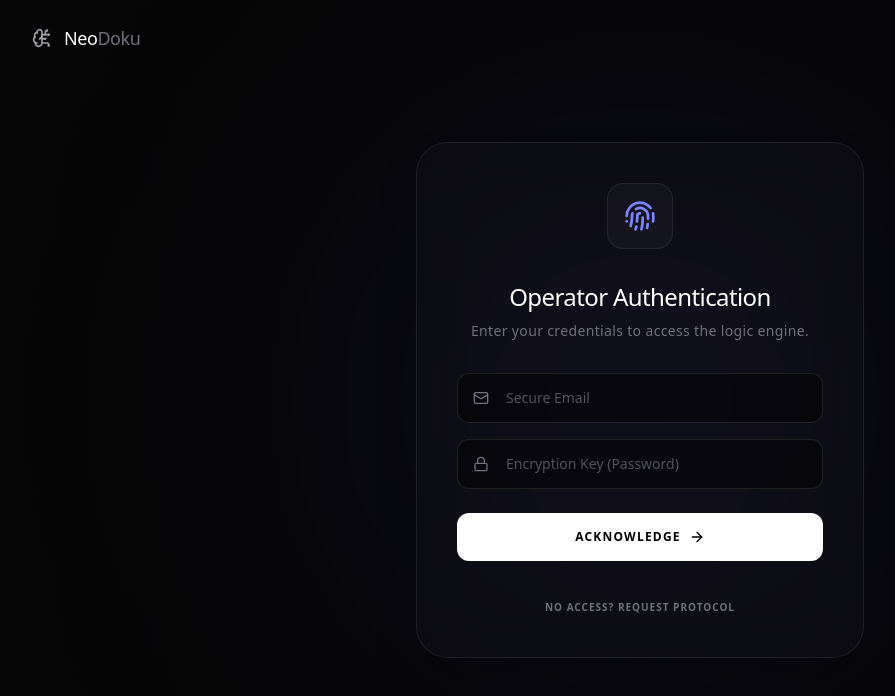
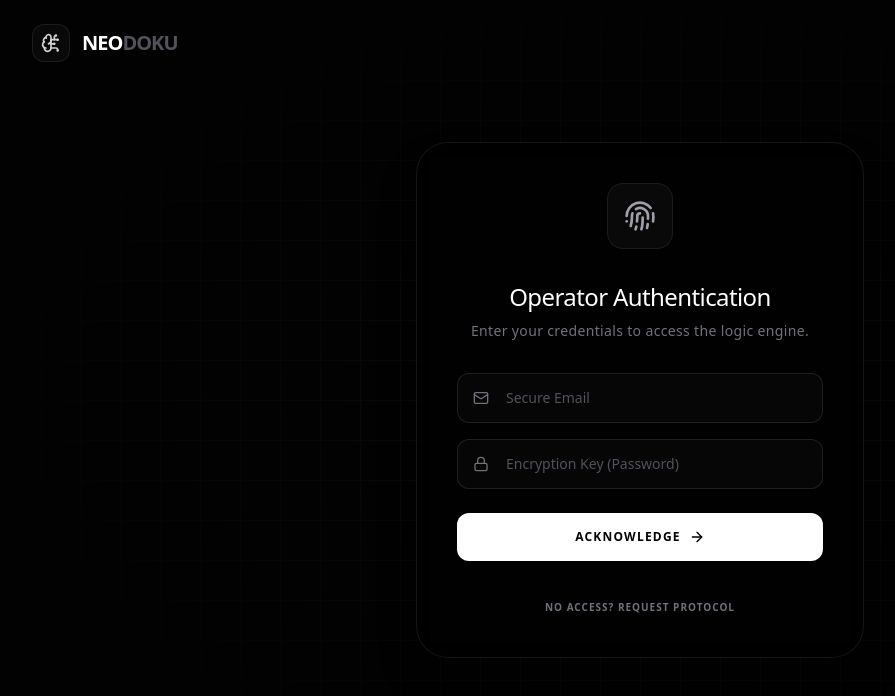
Before and after one commit to kaisaraka/sudoku-factorial, a Next.js app in the folder frontend/: page /login in a window 1280 px wide. Shown: the top 696 px of the page, without its empty margins (0-895 px from the left). Built offline with nearby package versions, Linux system fonts and the light colour scheme.

Commit message:
Unify design to Level 4 Cyberpunk Matrix

```diff
--- a/frontend/src/app/dashboard/page.tsx
+++ b/frontend/src/app/dashboard/page.tsx
@@ -21,16 +21,20 @@ export default function Dashboard() {
     router.push('/');
   };
 
-  if (isLoading) return <div className="min-h-screen bg-[#050505]"></div>;
+  if (isLoading) return <div className="min-h-screen bg-[#020202]"></div>;
 
   return (
-    <div className="min-h-screen bg-[#050505] text-zinc-300 pt-24 pb-12 px-4 sm:px-6 font-sans relative overflow-hidden">
-      <div className="absolute top-0 left-1/2 -translate-x-1/2 w-[80%] h-[500px] bg-indigo-500/5 rounded-[100%] blur-[120px] pointer-events-none" />
+    <div className="min-h-screen bg-[#020202] text-zinc-300 pt-24 pb-12 px-4 sm:px-6 font-sans relative overflow-hidden">
+      {/* Глобальный фон: Сетка и виньетка */}
+      <div className="absolute inset-0 z-0 opacity-[0.07] pointer-events-none" style={{ backgroundImage: `linear-gradient(#666 1px, transparent 1px), linear-gradient(90deg, #666 1px, transparent 1px)`, backgroundSize: '40px 40px' }} />
+      <div className="absolute inset-0 z-0 bg-[radial-gradient(ellipse_at_center,transparent_15%,#020202_82%)] pointer-events-none" />
 
       <nav className="absolute top-0 w-full left-0 px-6 sm:px-8 py-6 flex items-center justify-between z-10">
-        <Link href="/" className="flex items-center gap-3">
-          <BrainCircuit className="w-5 h-5 text-zinc-400" />
-          <span className="text-lg font-medium text-white tracking-tight">Neo<span className="text-zinc-500">Doku</span></span>
+        <Link href="/" className="flex items-center gap-3 group">
+          <div className="p-2 bg-white/[0.03] border border-white/[0.08] rounded-xl group-hover:bg-white/[0.06] transition-colors">
+            <BrainCircuit className="w-5 h-5 text-zinc-300" />
+          </div>
+          <span className="text-xl font-black text-white tracking-tighter">NEO<span className="text-zinc-600">DOKU</span></span>
         </Link>
         <div className="flex items-center gap-4 sm:gap-6">
           <div className="hidden sm:flex items-center gap-3">
@@ -38,8 +42,7 @@ export default function Dashboard() {
             <span className="text-[10px] font-medium text-zinc-500 uppercase tracking-widest">System Online</span>
           </div>
 
-          {/* Кнопка Upgrade to PRO (Уровень 4) */}
-          <button onClick={() => setShowProModal(true)} className="flex items-center gap-2 px-4 py-2 bg-gradient-to-r from-amber-500/10 to-orange-500/10 hover:from-amber-500/20 hover:to-orange-500/20 text-amber-500 border border-amber-500/30 hover:border-amber-500/50 rounded-full text-[10px] font-bold tracking-[0.1em] uppercase transition-all shadow-[0_0_15px_-5px_rgba(245,158,11,0.4)]">
+          <button onClick={() => setShowProModal(true)} className="flex items-center gap-2 px-4 py-2 bg-white/5 hover:bg-white/10 text-white border border-white/20 rounded-full text-[10px] font-bold tracking-[0.1em] uppercase transition-all shadow-[0_0_15px_-5px_rgba(255,255,255,0.2)]">
             <Crown className="w-3 h-3" />
             <span className="hidden sm:inline">Get Pro</span>
           </button>
@@ -57,8 +60,8 @@ export default function Dashboard() {
             <h1 className="text-3xl sm:text-4xl font-light text-white tracking-tight mb-2">Welcome back, Operator.</h1>
             <p className="text-zinc-500 font-light text-sm">Your cognitive metrics have been synchronized.</p>
           </div>
-          <div className="flex items-center gap-4 bg-white/[0.03] border border-white/10 px-5 py-3 rounded-2xl backdrop-blur-xl">
-            <Trophy className="w-5 h-5 text-indigo-400" />
+          <div className="flex items-center gap-4 bg-black/40 border border-white/10 px-5 py-3 rounded-2xl backdrop-blur-xl">
+            <Trophy className="w-5 h-5 text-zinc-300" />
             <div>
               <div className="text-[10px] text-zinc-500 uppercase tracking-widest font-semibold">Global Elo</div>
               <div className="font-mono text-white text-lg leading-none">1,542</div>
@@ -67,7 +70,7 @@ export default function Dashboard() {
         </div>
 
         <div className="grid grid-cols-1 md:grid-cols-2 lg:grid-cols-3 gap-6 mb-6">
-          <div className="lg:col-span-2 bg-gradient-to-br from-white/[0.05] to-transparent border border-white/[0.08] rounded-[2rem] p-8 sm:p-10 relative overflow-hidden group transition-all hover:border-white/15">
+          <div className="lg:col-span-2 bg-black/40 border border-white/[0.08] rounded-[2rem] p-8 sm:p-10 relative overflow-hidden group transition-all hover:border-white/15 backdrop-blur-md">
             <div className="relative z-10 h-full flex flex-col justify-between">
               <div>
                 <div className="w-12 h-12 bg-white/10 rounded-2xl flex items-center justify-center mb-6 backdrop-blur-md shadow-lg transition-transform group-hover:scale-105">
@@ -82,7 +85,7 @@ export default function Dashboard() {
             </div>
           </div>
 
-          <div className="bg-white/[0.02] border border-white/[0.08] rounded-[2rem] p-8 flex flex-col justify-between">
+          <div className="bg-black/40 border border-white/[0.08] rounded-[2rem] p-8 flex flex-col justify-between backdrop-blur-md">
             <div>
               <h3 className="text-[10px] text-zinc-500 uppercase tracking-widest font-semibold mb-8 flex items-center gap-2">
                 <TrendingUp className="w-4 h-4 text-zinc-400" /> Performance
@@ -106,29 +109,27 @@ export default function Dashboard() {
             <Activity className="w-3 h-3" /> Manual Protocol Selection
           </h3>
           <div className="grid grid-cols-1 sm:grid-cols-3 gap-4">
-            <Link href="/playground?difficulty=easy" className="bg-white/[0.02] border border-white/5 hover:bg-white/[0.06] p-6 rounded-2xl flex flex-col items-start gap-1 transition-all group">
-              <div className="text-white font-medium text-base tracking-wide group-hover:text-emerald-400 transition-colors">Easy</div>
+            <Link href="/playground?difficulty=easy" className="bg-black/40 backdrop-blur-md border border-white/5 hover:bg-white/[0.06] p-6 rounded-2xl flex flex-col items-start gap-1 transition-all group">
+              <div className="text-white font-medium text-base tracking-wide transition-colors">Easy</div>
               <p className="text-xs text-zinc-500 font-light">Warm up your logic circuits.</p>
             </Link>
-            <Link href="/playground?difficulty=medium" className="bg-white/[0.02] border border-white/5 hover:bg-white/[0.06] p-6 rounded-2xl flex flex-col items-start gap-1 transition-all group">
-              <div className="text-white font-medium text-base tracking-wide group-hover:text-amber-400 transition-colors">Medium</div>
+            <Link href="/playground?difficulty=medium" className="bg-black/40 backdrop-blur-md border border-white/5 hover:bg-white/[0.06] p-6 rounded-2xl flex flex-col items-start gap-1 transition-all group">
+              <div className="text-white font-medium text-base tracking-wide transition-colors">Medium</div>
               <p className="text-xs text-zinc-500 font-light">Standard competitive matrix.</p>
             </Link>
-            <Link href="/playground?difficulty=hard" className="bg-white/[0.02] border border-white/5 hover:bg-white/[0.06] p-6 rounded-2xl flex flex-col items-start gap-1 transition-all group">
-              <div className="text-white font-medium text-base tracking-wide group-hover:text-rose-400 transition-colors">Hardcore</div>
+            <Link href="/playground?difficulty=hard" className="bg-black/40 backdrop-blur-md border border-white/5 hover:bg-white/[0.06] p-6 rounded-2xl flex flex-col items-start gap-1 transition-all group">
+              <div className="text-white font-medium text-base tracking-wide transition-colors">Hardcore</div>
               <p className="text-xs text-zinc-500 font-light">Absolute focus required.</p>
             </Link>
           </div>
         </div>
       </motion.div>
 
-      {/* Модальное окно PRO (Уровень 4) */}
       <AnimatePresence>
         {showProModal && (
           <motion.div initial={{ opacity: 0 }} animate={{ opacity: 1 }} exit={{ opacity: 0 }} className="fixed inset-0 z-50 flex items-center justify-center bg-black/80 backdrop-blur-sm p-4">
-            <motion.div initial={{ scale: 0.9, y: 20 }} animate={{ scale: 1, y: 0 }} exit={{ scale: 0.9, y: 20 }} className="bg-[#0a0a0a] border border-amber-500/20 p-8 rounded-3xl max-w-sm w-full text-center relative overflow-hidden shadow-[0_0_50px_-10px_rgba(245,158,11,0.2)]">
-              <div className="absolute top-0 left-1/2 -translate-x-1/2 w-[80%] h-32 blur-[60px] pointer-events-none bg-amber-500/20" />
-              <Crown className="w-12 h-12 text-amber-500 mx-auto mb-4 relative z-10" />
+            <motion.div initial={{ scale: 0.9, y: 20 }} animate={{ scale: 1, y: 0 }} exit={{ scale: 0.9, y: 20 }} className="bg-[#0a0a0a] border border-white/20 p-8 rounded-3xl max-w-sm w-full text-center relative overflow-hidden shadow-[0_0_50px_-10px_rgba(255,255,255,0.1)]">
+              <Crown className="w-12 h-12 text-white mx-auto mb-4 relative z-10" />
               <h3 className="text-2xl font-medium mb-2 text-white relative z-10 tracking-tight">Upgrade to PRO</h3>
               <p className="text-sm text-zinc-400 mb-8 font-light relative z-10">
                 Unlock full AI Coach logic explanations, advanced cognitive metrics, and global city leaderboards. <b>$4.99/mo</b>.
--- a/frontend/src/app/login/page.tsx
+++ b/frontend/src/app/login/page.tsx
@@ -17,21 +17,25 @@ export default function LoginPage() {
   };
 
   return (
-    <div className="min-h-screen bg-[#050505] flex flex-col items-center justify-center p-4 font-sans relative overflow-hidden">
-      <div className="absolute top-1/2 left-1/2 -translate-x-1/2 -translate-y-1/2 w-[600px] h-[600px] bg-indigo-500/10 rounded-full blur-[150px] pointer-events-none" />
+    <div className="min-h-screen bg-[#020202] flex flex-col items-center justify-center p-4 font-sans relative overflow-hidden">
+      {/* Глобальный фон: Сетка и виньетка как на лендинге */}
+      <div className="absolute inset-0 z-0 opacity-[0.07] pointer-events-none" style={{ backgroundImage: `linear-gradient(#666 1px, transparent 1px), linear-gradient(90deg, #666 1px, transparent 1px)`, backgroundSize: '40px 40px' }} />
+      <div className="absolute inset-0 z-0 bg-[radial-gradient(ellipse_at_center,transparent_15%,#020202_82%)] pointer-events-none" />
 
       <nav className="absolute top-0 w-full left-0 px-6 sm:px-8 py-6 flex items-center justify-between z-10">
-        <Link href="/" className="flex items-center gap-3">
-          <BrainCircuit className="w-5 h-5 text-zinc-400" />
-          <span className="text-lg font-medium text-white tracking-tight">Neo<span className="text-zinc-500">Doku</span></span>
+        <Link href="/" className="flex items-center gap-3 group">
+          <div className="p-2 bg-white/[0.03] border border-white/[0.08] rounded-xl group-hover:bg-white/[0.06] transition-colors">
+            <BrainCircuit className="w-5 h-5 text-zinc-300" />
+          </div>
+          <span className="text-xl font-black text-white tracking-tighter">NEO<span className="text-zinc-600">DOKU</span></span>
         </Link>
       </nav>
 
       <motion.div initial={{ opacity: 0, y: 20 }} animate={{ opacity: 1, y: 0 }} transition={{ duration: 0.6, ease: "easeOut" }} className="w-full max-w-md relative z-10">
-        <div className="bg-white/[0.02] border border-white/[0.08] rounded-[2rem] p-8 sm:p-10 backdrop-blur-xl shadow-2xl">
+        <div className="bg-black/40 border border-white/[0.08] rounded-[2rem] p-8 sm:p-10 backdrop-blur-xl shadow-2xl">
           <div className="flex justify-center mb-8">
             <div className="p-4 bg-white/[0.03] border border-white/[0.08] rounded-2xl">
-              <Fingerprint className="w-8 h-8 text-indigo-400" />
+              <Fingerprint className="w-8 h-8 text-zinc-400" />
             </div>
           </div>
 
@@ -42,16 +46,16 @@ export default function LoginPage() {
             {!isLogin && (
               <div className="relative">
                 <User className="absolute left-4 top-1/2 -translate-y-1/2 w-4 h-4 text-zinc-500" />
-                <input type="text" placeholder="Operator Callsign (Username)" required className="w-full bg-black/50 border border-white/10 rounded-xl py-3.5 pl-12 pr-4 text-sm text-white placeholder-zinc-600 focus:outline-none focus:border-indigo-500/50 transition-colors" />
+                <input type="text" placeholder="Operator Callsign (Username)" required className="w-full bg-white/[0.02] border border-white/10 rounded-xl py-3.5 pl-12 pr-4 text-sm text-white placeholder-zinc-600 focus:outline-none focus:border-zinc-500/50 transition-colors" />
               </div>
             )}
             <div className="relative">
               <Mail className="absolute left-4 top-1/2 -translate-y-1/2 w-4 h-4 text-zinc-500" />
-              <input type="email" placeholder="Secure Email" required className="w-full bg-black/50 border border-white/10 rounded-xl py-3.5 pl-12 pr-4 text-sm text-white placeholder-zinc-600 focus:outline-none focus:border-indigo-500/50 transition-colors" />
+              <input type="email" placeholder="Secure Email" required className="w-full bg-white/[0.02] border border-white/10 rounded-xl py-3.5 pl-12 pr-4 text-sm text-white placeholder-zinc-600 focus:outline-none focus:border-zinc-500/50 transition-colors" />
             </div>
             <div className="relative">
               <Lock className="absolute left-4 top-1/2 -translate-y-1/2 w-4 h-4 text-zinc-500" />
-              <input type="password" placeholder="Encryption Key (Password)" required className="w-full bg-black/50 border border-white/10 rounded-xl py-3.5 pl-12 pr-4 text-sm text-white placeholder-zinc-600 focus:outline-none focus:border-indigo-500/50 transition-colors" />
+              <input type="password" placeholder="Encryption Key (Password)" required className="w-full bg-white/[0.02] border border-white/10 rounded-xl py-3.5 pl-12 pr-4 text-sm text-white placeholder-zinc-600 focus:outline-none focus:border-zinc-500/50 transition-colors" />
             </div>
 
             <button type="submit" className="w-full py-4 mt-6 bg-white text-black hover:bg-zinc-200 rounded-xl font-bold text-xs uppercase tracking-widest transition-all flex items-center justify-center gap-2 group active:scale-95">
--- a/frontend/src/app/playground/page.tsx
+++ b/frontend/src/app/playground/page.tsx
@@ -43,7 +43,7 @@ function GameEngine() {
   };
 
   const loadFallbackPuzzle = (level: string) => {
-    // ВАЖНО: Это спасет тебя, если бекэнд не будет работать на Vercel!
+    // Надежный фоллбек, если backend недоступен на Vercel
     const fallbackPuzzle = [
       [5, 3, 0, 0, 7, 0, 0, 0, 0],
       [6, 0, 0, 1, 9, 5, 0, 0, 0],
@@ -69,7 +69,7 @@ function GameEngine() {
     setInitialBoard(fallbackPuzzle);
     setCurrentBoard(JSON.parse(JSON.stringify(fallbackPuzzle)));
     setSolution(fallbackSolution);
-    setCoachMessage(`Backend offline. Running Local Emergency Protocol [${level.toUpperCase()}].`);
+    setCoachMessage(`Server offline. Running Local Protocol [${level.toUpperCase()}]. 3 attempts remaining.`);
     setIsActive(true);
   };
 
@@ -85,7 +85,6 @@ function GameEngine() {
       setCoachMessage(`Protocol [${level.toUpperCase()}] active. 3 attempts remaining.`);
       setIsActive(true);
     } catch (error) {
-      // Спасительный фоллбек!
       loadFallbackPuzzle(level);
     }
     setLoading(false);
@@ -136,7 +135,7 @@ function GameEngine() {
     for (let r = 0; r < 9; r++) {
       for (let c = 0; c < 9; c++) {
         if (currentBoard[r][c] === 0) {
-          setCoachMessage(`AI Coach Hint: Row ${r + 1}, Column ${c + 1} requires value [${solution[r][c]}].`);
+          setCoachMessage(`AI Logic Hint: Row ${r + 1}, Column ${c + 1} requires value [${solution[r][c]}].`);
           return;
         }
       }
@@ -144,21 +143,22 @@ function GameEngine() {
   };
 
   return (
-    <div className="min-h-screen bg-[#050505] flex flex-col items-center px-4 sm:px-6 py-8 sm:py-12 font-sans relative overflow-x-hidden">
-      <div className="absolute top-1/2 left-1/2 -translate-x-1/2 -translate-y-1/2 w-[600px] h-[600px] bg-indigo-500/10 rounded-full blur-[150px] pointer-events-none z-0" />
+    <div className="min-h-screen bg-[#020202] flex flex-col items-center px-4 sm:px-6 py-8 sm:py-12 font-sans relative overflow-x-hidden">
+      {/* Глобальный фон: Сетка и виньетка */}
+      <div className="absolute inset-0 z-0 opacity-[0.07] pointer-events-none" style={{ backgroundImage: `linear-gradient(#666 1px, transparent 1px), linear-gradient(90deg, #666 1px, transparent 1px)`, backgroundSize: '40px 40px' }} />
+      <div className="absolute inset-0 z-0 bg-[radial-gradient(ellipse_at_center,transparent_15%,#020202_82%)] pointer-events-none" />
 
       <div className="w-full max-w-5xl flex justify-between items-center mb-10 relative z-10">
         <Link href="/dashboard" className="flex items-center gap-2 text-zinc-500 hover:text-white transition-colors text-[10px] sm:text-xs font-bold uppercase tracking-widest bg-white/[0.02] px-4 py-2 rounded-full border border-white/5 backdrop-blur-md">
           <ArrowLeft className="w-4 h-4" /> Abort Protocol
         </Link>
-        <div className="text-xl font-medium text-white tracking-tight opacity-80">Neo<span className="text-zinc-500">Doku</span></div>
+        <div className="text-xl font-black text-white tracking-tighter opacity-80">NEO<span className="text-zinc-600">DOKU</span></div>
       </div>
 
       <AnimatePresence>
         {(gameOver || isVictory) && (
-          <motion.div initial={{ opacity: 0 }} animate={{ opacity: 1 }} exit={{ opacity: 0 }} className="absolute inset-0 z-50 bg-black/60 backdrop-blur-xl flex items-center justify-center p-4">
-            <motion.div initial={{ scale: 0.9, y: 20 }} animate={{ scale: 1, y: 0 }} transition={{ type: "spring", stiffness: 300, damping: 25 }} className={`bg-[#050505] border ${isVictory ? 'border-emerald-500/30 shadow-[0_0_50px_-10px_rgba(16,185,129,0.2)]' : 'border-rose-500/30 shadow-[0_0_50px_-10px_rgba(244,63,94,0.2)]'} p-10 sm:p-12 rounded-[2rem] text-center max-w-md w-full relative overflow-hidden`}>
-              <div className={`absolute top-0 left-1/2 -translate-x-1/2 w-[80%] h-32 blur-[60px] pointer-events-none ${isVictory ? 'bg-emerald-500/20' : 'bg-rose-500/20'}`} />
+          <motion.div initial={{ opacity: 0 }} animate={{ opacity: 1 }} exit={{ opacity: 0 }} className="absolute inset-0 z-50 bg-black/80 backdrop-blur-xl flex items-center justify-center p-4">
+            <motion.div initial={{ scale: 0.9, y: 20 }} animate={{ scale: 1, y: 0 }} transition={{ type: "spring", stiffness: 300, damping: 25 }} className={`bg-[#050505] border ${isVictory ? 'border-emerald-500/30' : 'border-rose-500/30'} p-10 sm:p-12 rounded-[2rem] text-center max-w-md w-full relative overflow-hidden`}>
               <div className="relative z-10">
                 {isVictory ? <BrainCircuit className="w-16 h-16 text-emerald-400 mx-auto mb-6" /> : <AlertTriangle className="w-16 h-16 text-rose-400 mx-auto mb-6" />}
                 <h2 className="text-3xl font-medium text-white mb-2 tracking-tight">{isVictory ? 'Matrix Cleared' : 'Connection Terminated'}</h2>
@@ -173,14 +173,14 @@ function GameEngine() {
 
       <motion.div initial={{ opacity: 0, y: 20 }} animate={{ opacity: 1, y: 0 }} transition={{ duration: 0.8, ease: "easeOut" }} className="w-full flex flex-col items-center relative z-10">
         <div className="w-full max-w-[500px] flex justify-between items-center mb-8">
-          <div className="flex items-center gap-3 text-zinc-300 bg-white/[0.03] px-5 py-3 rounded-2xl border border-white/5 backdrop-blur-md shadow-lg">
-            <Timer className={`w-4 h-4 ${isActive ? 'text-indigo-400' : 'text-zinc-500'}`} />
+          <div className="flex items-center gap-3 text-zinc-300 bg-black/40 px-5 py-3 rounded-2xl border border-white/5 backdrop-blur-md shadow-lg">
+            <Timer className={`w-4 h-4 ${isActive ? 'text-zinc-300' : 'text-zinc-500'}`} />
             <span className="font-mono text-lg leading-none">{formatTime(time)}</span>
           </div>
-          <button onClick={() => fetchNewGame(difficulty)} className="p-3.5 bg-white/[0.03] hover:bg-white/[0.08] text-zinc-300 rounded-2xl border border-white/5 transition-all shadow-lg active:scale-95">
+          <button onClick={() => fetchNewGame(difficulty)} className="p-3.5 bg-black/40 hover:bg-white/[0.08] text-zinc-300 rounded-2xl border border-white/5 transition-all shadow-lg active:scale-95">
             <RefreshCw className={`w-4 h-4 ${loading ? 'animate-spin text-white' : ''}`} />
           </button>
-          <div className="flex items-center gap-3 text-zinc-300 bg-white/[0.03] px-5 py-3 rounded-2xl border border-white/5 backdrop-blur-md shadow-lg">
+          <div className="flex items-center gap-3 text-zinc-300 bg-black/40 px-5 py-3 rounded-2xl border border-white/5 backdrop-blur-md shadow-lg">
             <AlertTriangle className={`w-4 h-4 ${mistakes > 0 ? 'text-rose-400' : 'text-zinc-500'}`} />
             <span className={`font-mono text-lg leading-none ${mistakes > 0 ? 'text-rose-400' : 'text-white'}`}>{mistakes}/3</span>
           </div>
@@ -190,10 +190,10 @@ function GameEngine() {
           <SudokuBoard initialBoard={initialBoard} currentBoard={currentBoard} onChange={handleCellChange} isLoading={loading} errors={errors} />
         </div>
 
-        <div className={`w-full max-w-[500px] bg-white/[0.02] backdrop-blur-xl border ${mistakes >= 2 ? 'border-rose-500/30' : 'border-white/10'} rounded-3xl p-6 sm:p-8 transition-colors shadow-2xl`}>
+        <div className={`w-full max-w-[500px] bg-black/40 backdrop-blur-xl border ${mistakes >= 2 ? 'border-rose-500/30' : 'border-white/10'} rounded-3xl p-6 sm:p-8 transition-colors shadow-2xl`}>
           <div className="flex items-center justify-between mb-4">
             <h2 className="text-[10px] font-bold tracking-[0.2em] uppercase flex items-center gap-2 text-zinc-400">
-              <Terminal className="w-4 h-4 text-indigo-400" /> AI Logic Assistant
+              <Terminal className="w-4 h-4 text-zinc-400" /> AI Logic Assistant
             </h2>
             <button onClick={handleHint} disabled={gameOver || isVictory || loading} className="px-4 py-2 bg-white/5 hover:bg-white/10 text-white rounded-full text-[10px] font-bold uppercase tracking-widest transition-all disabled:opacity-30 border border-white/5 active:scale-95">
               Request Hint
@@ -208,7 +208,7 @@ function GameEngine() {
 
 export default function Playground() {
   return (
-    <Suspense fallback={<div className="min-h-screen bg-[#050505] flex items-center justify-center text-zinc-500 font-mono text-sm tracking-widest uppercase">Initializing Matrix...</div>}>
+    <Suspense fallback={<div className="min-h-screen bg-[#020202] flex items-center justify-center text-zinc-500 font-mono text-sm tracking-widest uppercase">Initializing Matrix...</div>}>
       <GameEngine />
     </Suspense>
   );
```
